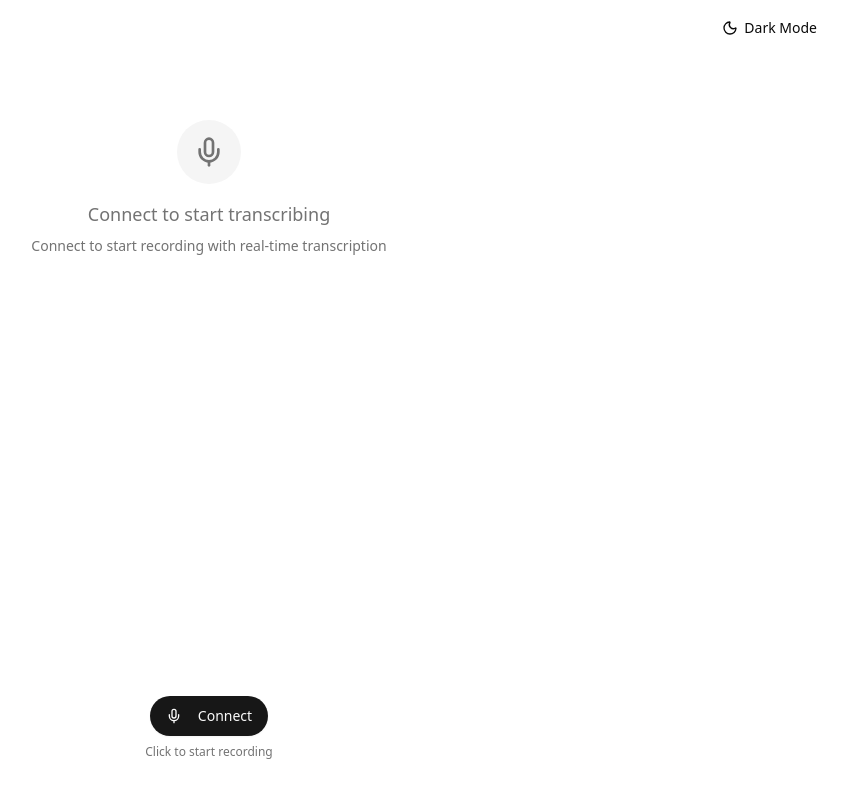
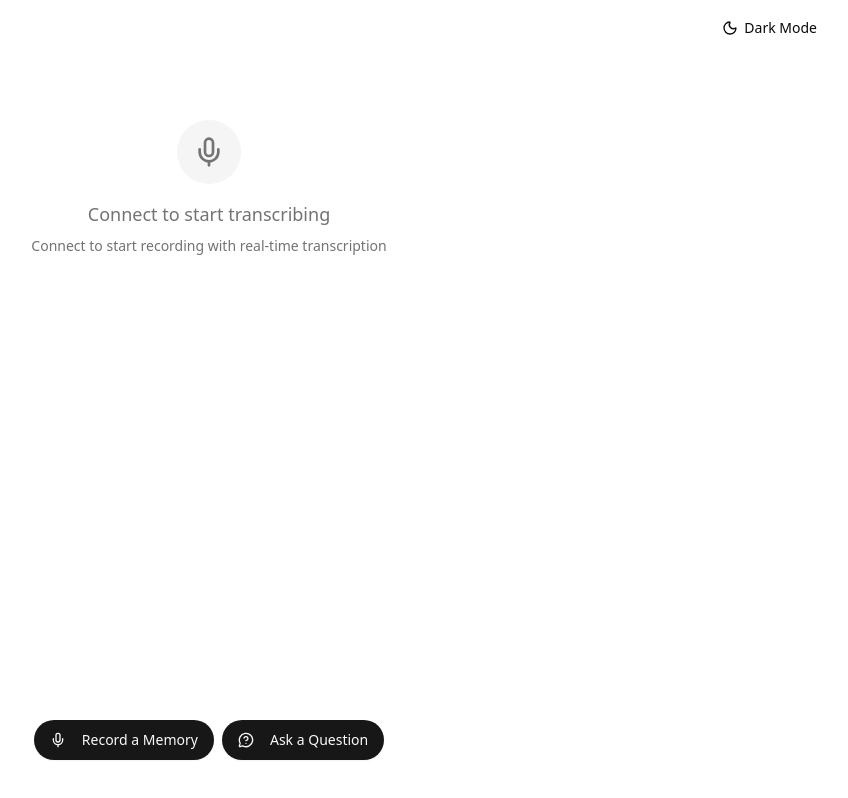
Before and after one commit to Memory-Experience/momento, a Next.js app in the folder packages/web/: page / in a window 1280 px wide. Shown: the whole page, without its empty margins (431-1279 px from the left). Built offline with nearby package versions, Linux system fonts and the light colour scheme.

Commit message:
F Introducing question mode in UI

```diff
--- a/packages/web/components/AudioRecorder.tsx
+++ b/packages/web/components/AudioRecorder.tsx
@@ -1,14 +1,14 @@
 "use client";
 
 import { cn } from "@/utils";
-import { Mic, Square } from "lucide-react";
+import { MessageCircleQuestionMark, Mic, Square } from "lucide-react";
 import { Button } from "./ui/button";
 import { useCallback, useContext, useRef, useState } from "react";
 import { toast } from "sonner";
 import { ChatContext } from "@/context/ChatContext";
 
 export default function AudioRecorder({}) {
-  const { isRecording, setIsRecording, setTranscriptions } =
+  const { setMode, isRecording, setIsRecording, setTranscriptions } =
     useContext(ChatContext);
   const [recordingTime, setRecordingTime] = useState(0);
   const timerRef = useRef<NodeJS.Timeout | null>(null);
@@ -179,6 +179,7 @@ export default function AudioRecorder({}) {
       silentGain.gain.value = 0;
       recorderNode.connect(silentGain).connect(audioCtx.destination);
 
+      setMode("memory");
       setIsRecording(true);
       setRecordingTime(0);
 
@@ -192,7 +193,11 @@ export default function AudioRecorder({}) {
       setIsRecording(false);
       setRecordingTime(0);
     }
-  }, [sendData, setIsRecording, setTranscriptions]);
+  }, [sendData, setMode, setIsRecording, setTranscriptions]);
+
+  const askQuestion = useCallback(async () => {
+    setMode("question");
+  }, [setMode]);
 
   const stopRecording = useCallback(async () => {
     if (timerRef.current) {
@@ -240,14 +245,15 @@ export default function AudioRecorder({}) {
       )}
     >
       {!isRecording ? (
-        <div className="p-4 bg-card flex flex-col items-center gap-2">
+        <div className="p-4 bg-card flex flex-row items-center gap-2">
           <Button onClick={startRecording} className="rounded-full" size="lg">
             <Mic className="mr-2 h-4 w-4" />
-            Connect
+            Record a Memory
           </Button>
-          <p className="text-xs text-muted-foreground">
-            Click to start recording
-          </p>
+          <Button onClick={askQuestion} className="rounded-full" size="lg">
+            <MessageCircleQuestionMark className="mr-2 h-4 w-4" />
+            Ask a Question
+          </Button>
         </div>
       ) : (
         <div className="p-4 bg-card border border-border/50 rounded-full flex items-center gap-4 max-w-4xl">
--- a/packages/web/components/Chat.tsx
+++ b/packages/web/components/Chat.tsx
@@ -6,12 +6,22 @@ import { useState } from "react";
 import { ChatContext } from "@/context/ChatContext";
 
 export default function Chat() {
+  const [mode, setMode] = useState<"memory" | "question" | undefined>(
+    undefined,
+  );
   const [isRecording, setIsRecording] = useState(false);
   const [transcriptions, setTranscriptions] = useState<string[]>([]);
 
   return (
     <ChatContext.Provider
-      value={{ isRecording, setIsRecording, transcriptions, setTranscriptions }}
+      value={{
+        mode,
+        setMode,
+        isRecording,
+        setIsRecording,
+        transcriptions,
+        setTranscriptions,
+      }}
     >
       <Messages transcriptions={transcriptions} />
       <AudioRecorder />
--- a/packages/web/context/ChatContext.tsx
+++ b/packages/web/context/ChatContext.tsx
@@ -1,11 +1,15 @@
 import { createContext, Dispatch, SetStateAction } from "react";
 
 export const ChatContext = createContext<{
+  mode: "memory" | "question" | undefined;
+  setMode: Dispatch<SetStateAction<"memory" | "question" | undefined>>;
   isRecording: boolean;
   setIsRecording: Dispatch<SetStateAction<boolean>>;
   transcriptions: string[];
   setTranscriptions: Dispatch<SetStateAction<string[]>>;
 }>({
+  mode: undefined,
+  setMode: () => {},
   isRecording: false,
   setIsRecording: () => {},
   transcriptions: [],
```
